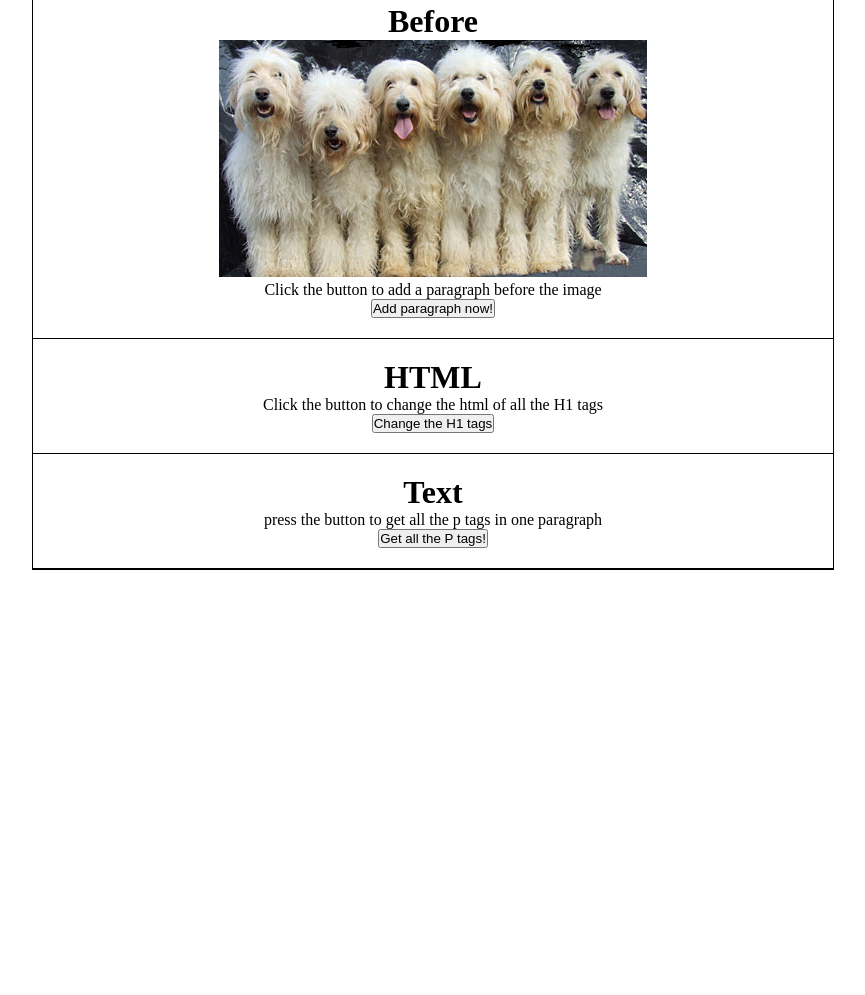
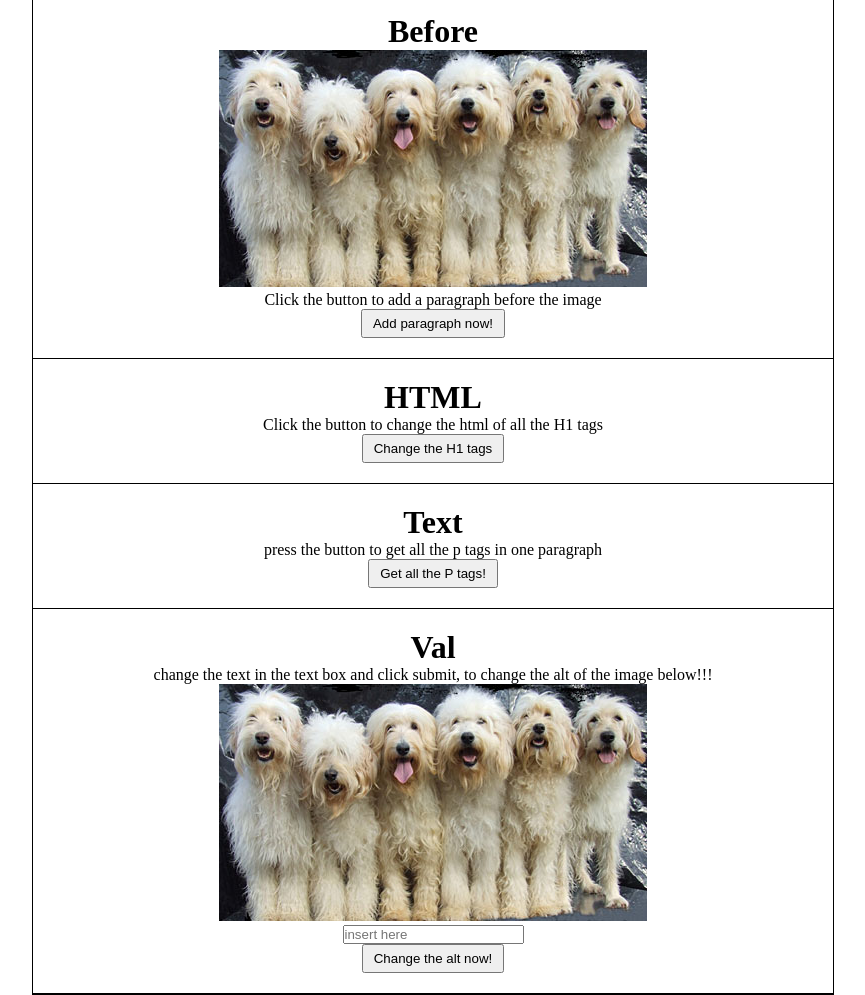
Before and after one commit to stormywake/jquery_test, a plain HTML site: page index.html in a window 1280 px wide. Shown: the part 725-1720 px from the top of the page, without its empty margins (207-1072 px from the left). Before the commit the page ends 1295 px from the top, so only its background shows below. Drawn offline with nearby package versions, Linux system fonts and the light colour scheme.

Commit message:
added the val() jquery method

```diff
--- a/index.html
+++ b/index.html
@@ -31,6 +31,10 @@
 		    	var p= $('p').text();
 		    	$('#text_here').html(p);
 		    });
+		    $('#val').click(function(){
+		    	var text= $('#dog_text').val();
+		    	$('#alt_dog').attr('alt',text);
+		    });
 		});
 	</script>
 	<title>My Basic Jquery Assignment</title>
@@ -56,24 +60,31 @@
 			<h1>Attr</h1>
 			<p>click the button to change the alt tag of the image.</p>
 			<img id="dog" src="img/labradoodle.jpg" alt="before">
-			<button class="block" id="alt">Change the alt</button>
+			<button class="block btn" id="alt">Change the alt</button>
 		</div><!-- end of attr -->
 		<div class="section">
 			<h1>Before</h1>
 			<img id="img_before" src="img/labradoodle.jpg">
 			<p>Click the button to add a paragraph before the image</p>
-			<button class="block" id="before">Add paragraph now!</button>
+			<button class="block btn" id="before">Add paragraph now!</button>
 		</div> <!-- end of before -->
 		<div class="section">
 			<h1>HTML</h1>
 			<p>Click the button to change the html of all the H1 tags</p>
-			<button class="block" id="html">Change the H1 tags</button>
+			<button class="block btn" id="html">Change the H1 tags</button>
 		</div><!--  end of html section -->
 		<div class="section">
 			<h1>Text</h1>
 			<p id="text_here">press the button to get all the p tags in one paragraph</p>
-			<button class="block" id="text">Get all the P tags!</button>
+			<button class="block btn" id="text">Get all the P tags!</button>
 		</div><!--  end of text section -->
+		<div class="section">
+			<h1>Val</h1>
+			<p>change the text in the text box and click submit, to change the alt of the image below!!!</p>
+			<img id="alt_dog" src="img/labradoodle.jpg" alt="maybe">
+			<input class="block" id="dog_text" type="texarea" placeholder="insert here">
+			<button class="block btn" id="val">Change the alt now!</button>
+		</div><!--  end of val section -->
 	</div><!-- end of container -->
 
 </body>
```
